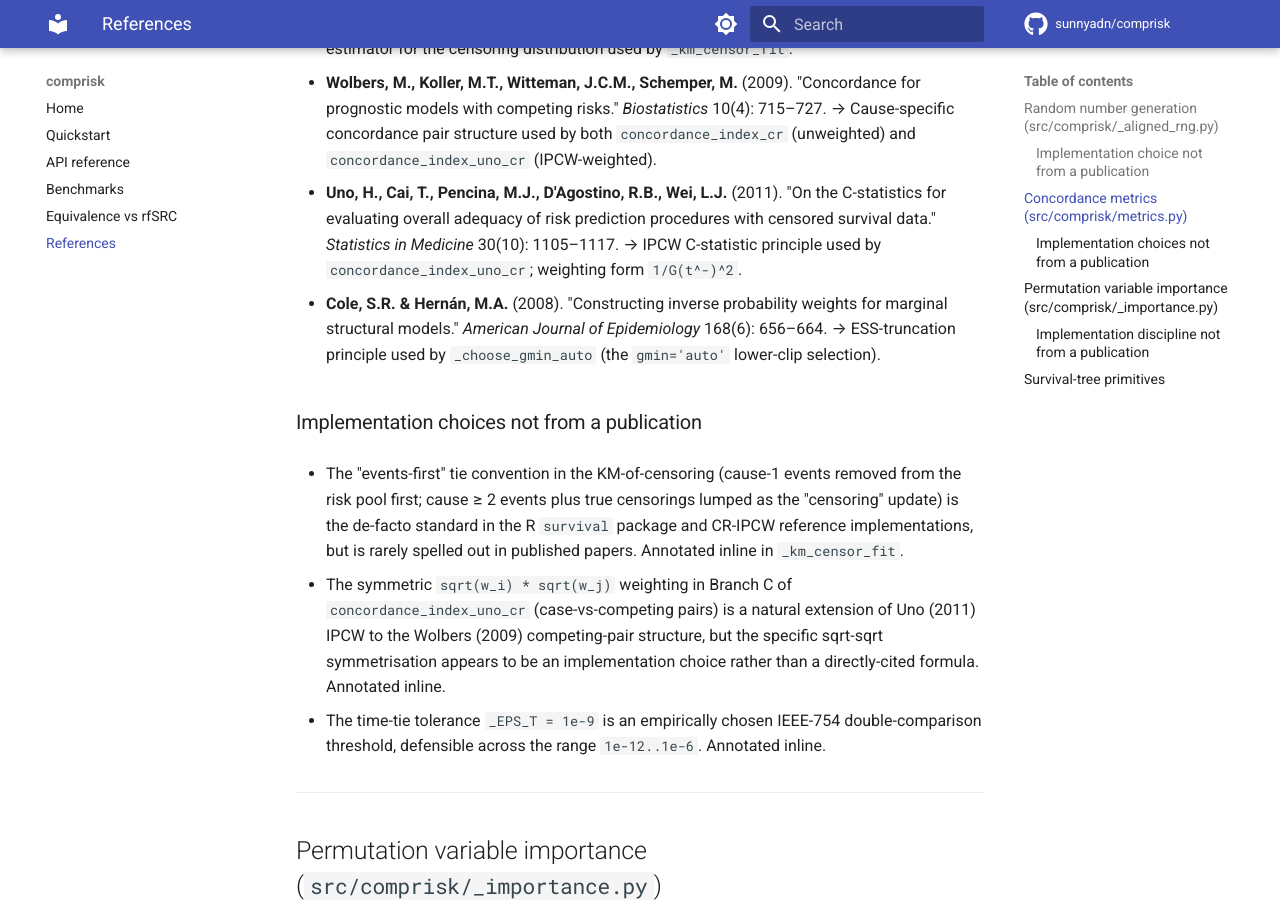
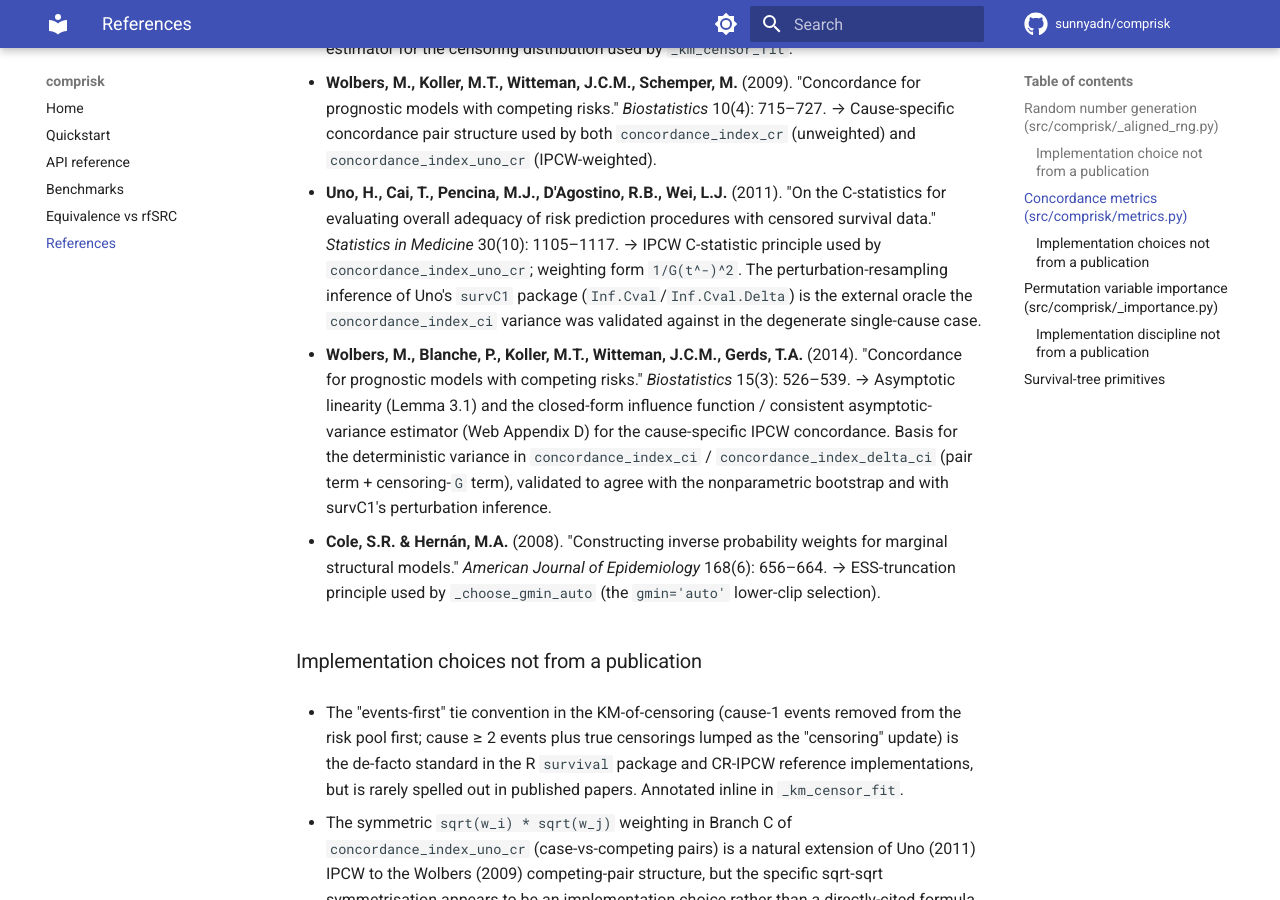
Before and after one commit to sunnyadn/comprisk, an MkDocs documentation site: the page built from docs/REFERENCES.md, in a window 1280 px wide and 900 px high, scrolled down 1602 px. Built offline with MkDocs 1.6.1 and Material for MkDocs 9.7.7, drawn with Linux system fonts in a browser that asks for light colours; comment, search, counter and statistics services are not loaded.

Commit message:
docs: document concordance_index_ci / concordance_index_delta_ci
API reference (reference.md), quickstart usage, README feature bullet, and a
REFERENCES.md entry for Wolbers et al. (2014) Biostatistics 15(3) — the
influence-function / asymptotic-variance basis — plus a note that survC1's
Inf.Cval perturbation was the external validation oracle.

Claude-Session: https://claude.ai/code/session_013ucnp9GM5BY9cznVCWERLn

```diff
--- a/docs/REFERENCES.md
+++ b/docs/REFERENCES.md
@@ -86,7 +86,20 @@ the function's docstring.
   prediction procedures with censored survival data." *Statistics in
   Medicine* 30(10): 1105–1117.
   → IPCW C-statistic principle used by `concordance_index_uno_cr`;
-    weighting form `1/G(t^-)^2`.
+    weighting form `1/G(t^-)^2`. The perturbation-resampling inference of
+    Uno's `survC1` package (`Inf.Cval`/`Inf.Cval.Delta`) is the external
+    oracle the `concordance_index_ci` variance was validated against in the
+    degenerate single-cause case.
+
+* **Wolbers, M., Blanche, P., Koller, M.T., Witteman, J.C.M., Gerds, T.A.**
+  (2014). "Concordance for prognostic models with competing risks."
+  *Biostatistics* 15(3): 526–539.
+  → Asymptotic linearity (Lemma 3.1) and the closed-form influence function
+    / consistent asymptotic-variance estimator (Web Appendix D) for the
+    cause-specific IPCW concordance. Basis for the deterministic variance in
+    `concordance_index_ci` / `concordance_index_delta_ci` (pair term +
+    censoring-`G` term), validated to agree with the nonparametric bootstrap
+    and with survC1's perturbation inference.
 
 * **Cole, S.R. & Hernán, M.A.** (2008). "Constructing inverse probability
   weights for marginal structural models." *American Journal of
```
Also changed, not shown: README.md (+3 -1 lines), docs/quickstart.md (+18 -0 lines), docs/reference.md (+8 -0 lines).
